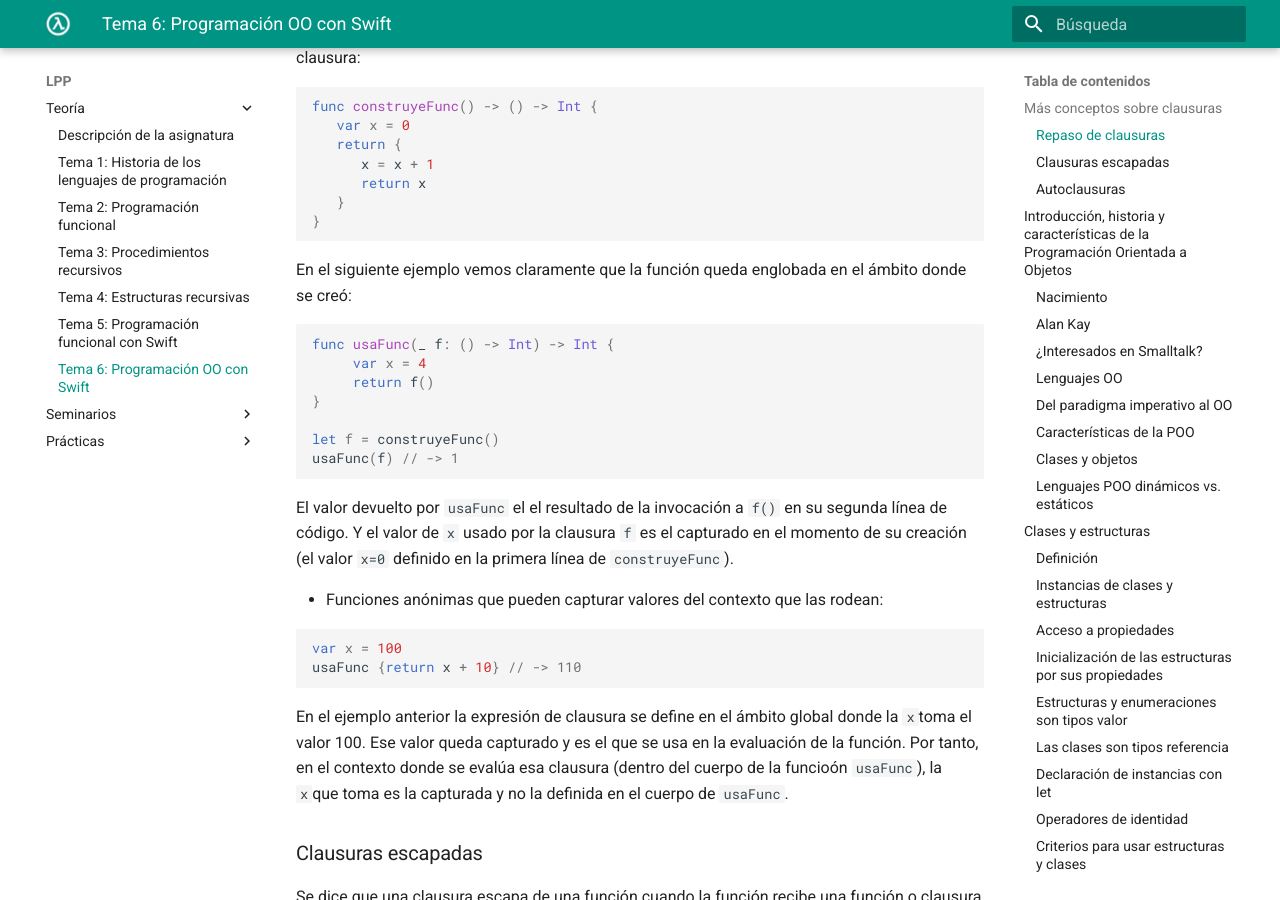
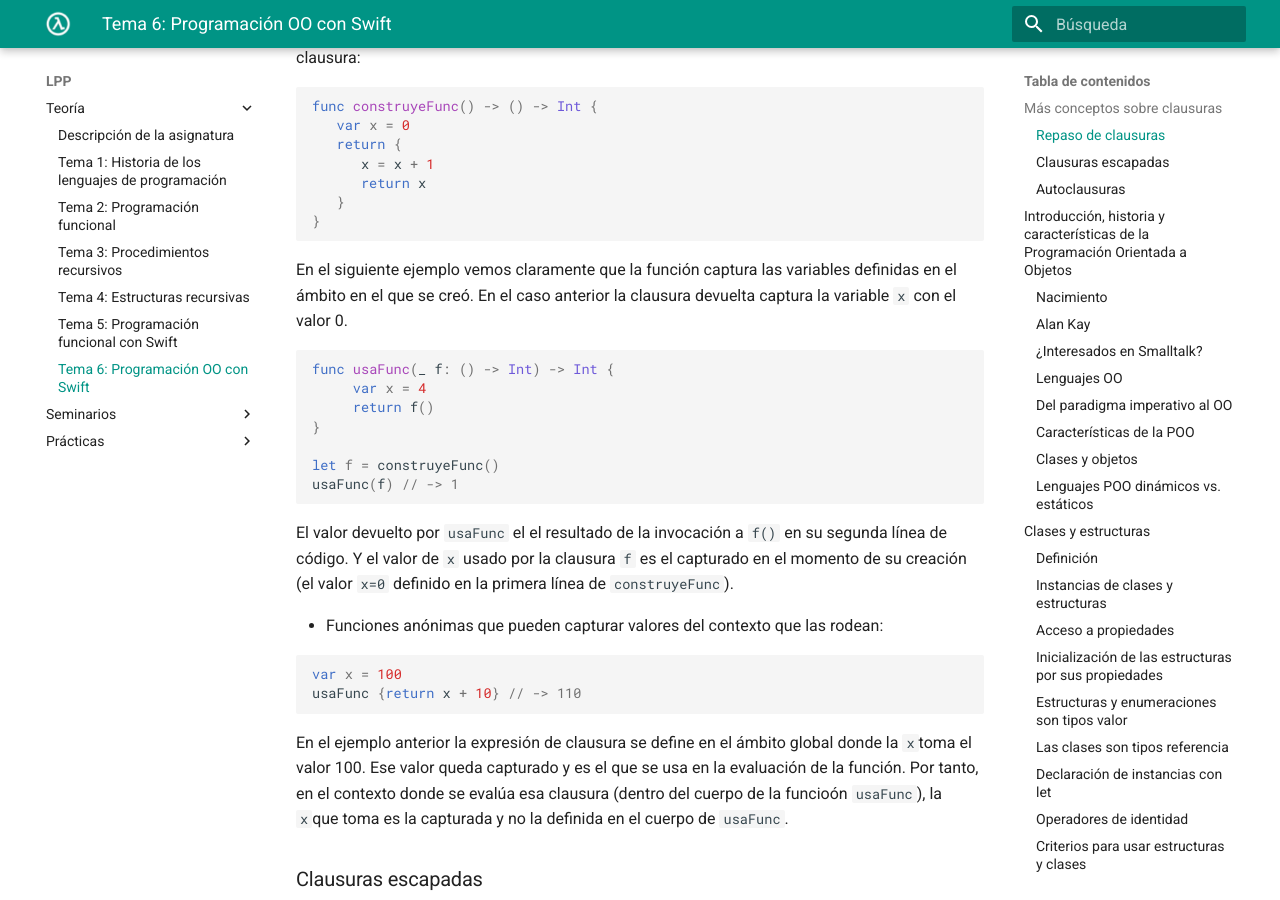
Before and after one commit to domingogallardo/apuntes-lpp, an MkDocs documentation site: the page built from docs/teoria/tema06-programacion-orientada-objetos-swift/tema06-programacion-orientada-objetos-swift.md, in a window 1280 px wide and 900 px high, scrolled down 791 px. Built offline with MkDocs 1.6.1 and Material for MkDocs 9.7.7, drawn with Linux system fonts in a browser that asks for light colours.

Commit message:
Cambios en el tema 6

````diff
--- a/docs/teoria/tema06-programacion-orientada-objetos-swift/tema06-programacion-orientada-objetos-swift.md
+++ b/docs/teoria/tema06-programacion-orientada-objetos-swift/tema06-programacion-orientada-objetos-swift.md
@@ -59,8 +59,9 @@ func construyeFunc() -> () -> Int {
 }
 ```
 
-En el siguiente ejemplo vemos claramente que la función queda
-englobada en el ámbito donde se creó:
+En el siguiente ejemplo vemos claramente que la función captura las
+variables definidas en el ámbito en el que se creó. En el caso
+anterior la clausura devuelta captura la variable `x` con el valor 0.
 
 ```swift
 func usaFunc(_ f: () -> Int) -> Int {
````
